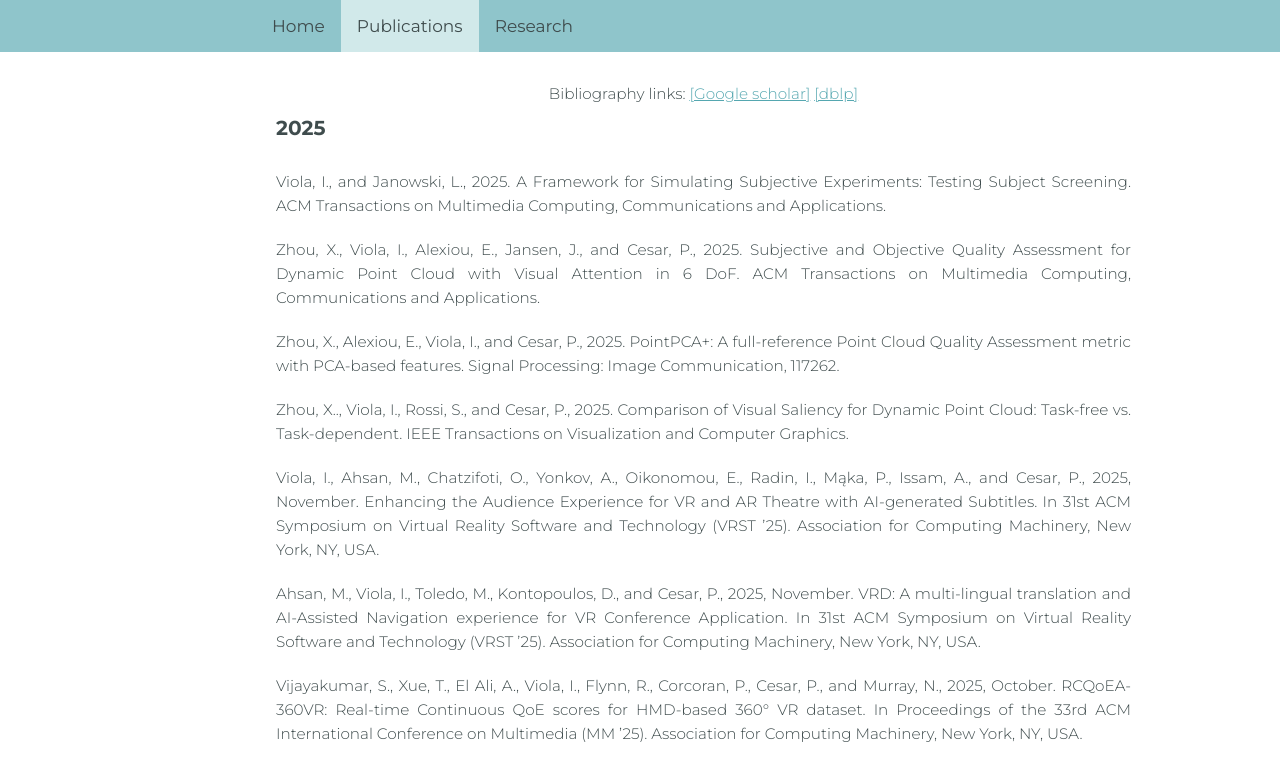
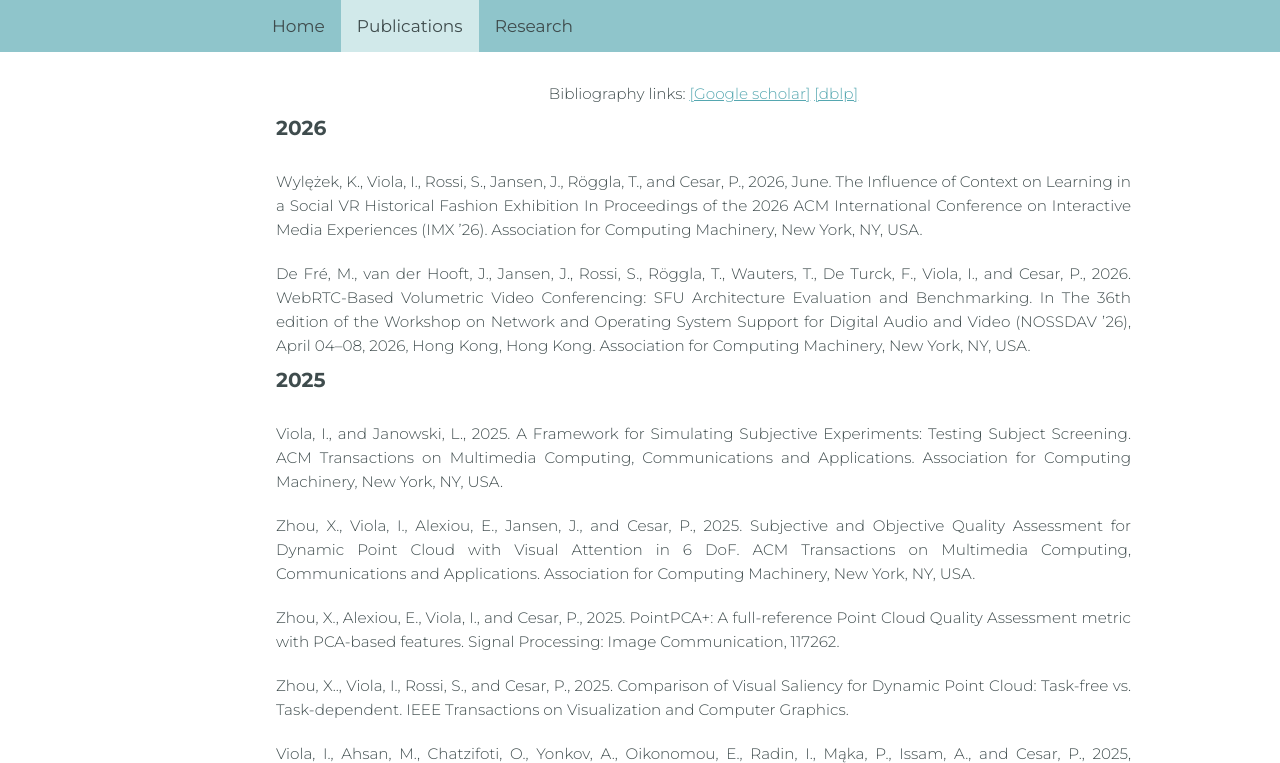
Before and after one commit to ireneviola/ireneviola.github.io, a plain HTML site: page publications/index.html in a window 1280 px wide. Shown: the top 763 px of the page. Drawn offline with Linux system fonts and the light colour scheme; files that its build step writes are made by us from their sources.

Commit message:
updates 2026

```diff
--- a/publications/index.html
+++ b/publications/index.html
@@ -30,12 +30,26 @@
 <div class="pubbox">
     <p style="text-align: center">Bibliography links: <a href="https://scholar.google.com/citations?user=jGkD8ssAAAAJ&hl=en">[Google scholar]</a> <a href="https://dblp.uni-trier.de/pid/199/0539-1.html">[dblp]</a></p>
 
+    <h4>2026</h4>
+
+    <p>Wylężek, K., Viola, I., Rossi, S., Jansen, J., Röggla, T., and Cesar, P., 2026, June. The Influence of Context on Learning in a Social VR Historical Fashion Exhibition
+ In Proceedings of the 2026 ACM International Conference on Interactive Media Experiences (IMX ’26). Association for Computing Machinery, New York, NY, USA.</p>
+
+    <p>De Fré, M., van der Hooft, J., Jansen, J., Rossi, S.,
+    Röggla, T., Wauters, T., De Turck, F., Viola, I., and
+    Cesar, P., 2026. WebRTC-Based Volumetric Video Conferencing: SFU
+    Architecture Evaluation and Benchmarking. In The 36th edition of
+    the Workshop on Network and Operating System Support for Digital
+    Audio and Video (NOSSDAV ’26), April 04–08, 2026, Hong Kong, Hong
+    Kong. Association for Computing Machinery, New York, NY, USA.</p>
+
+
     <h4>2025</h4>
 
-    <p> Viola, I., and Janowski, L., 2025. A Framework for Simulating Subjective Experiments: Testing Subject Screening. ACM Transactions on Multimedia Computing, Communications and Applications.</p>
+    <p> Viola, I., and Janowski, L., 2025. A Framework for Simulating Subjective Experiments: Testing Subject Screening. ACM Transactions on Multimedia Computing, Communications and Applications. Association for Computing Machinery, New York, NY, USA.</p>
 
     <p> Zhou, X., Viola, I., Alexiou, E., Jansen, J., and Cesar, P., 2025. Subjective and Objective Quality
-    Assessment for Dynamic Point Cloud with Visual Attention in 6 DoF. ACM Transactions on Multimedia Computing, Communications and Applications.</p>
+    Assessment for Dynamic Point Cloud with Visual Attention in 6 DoF. ACM Transactions on Multimedia Computing, Communications and Applications. Association for Computing Machinery, New York, NY, USA.</p>
 
     <p>Zhou, X., Alexiou, E., Viola, I., and Cesar, P., 2025. PointPCA+: A full-reference Point Cloud Quality Assessment metric with PCA-based features. Signal Processing: Image Communication, 117262.</p>
 
```
Also changed, not shown: index.html (+9 -6 lines).
